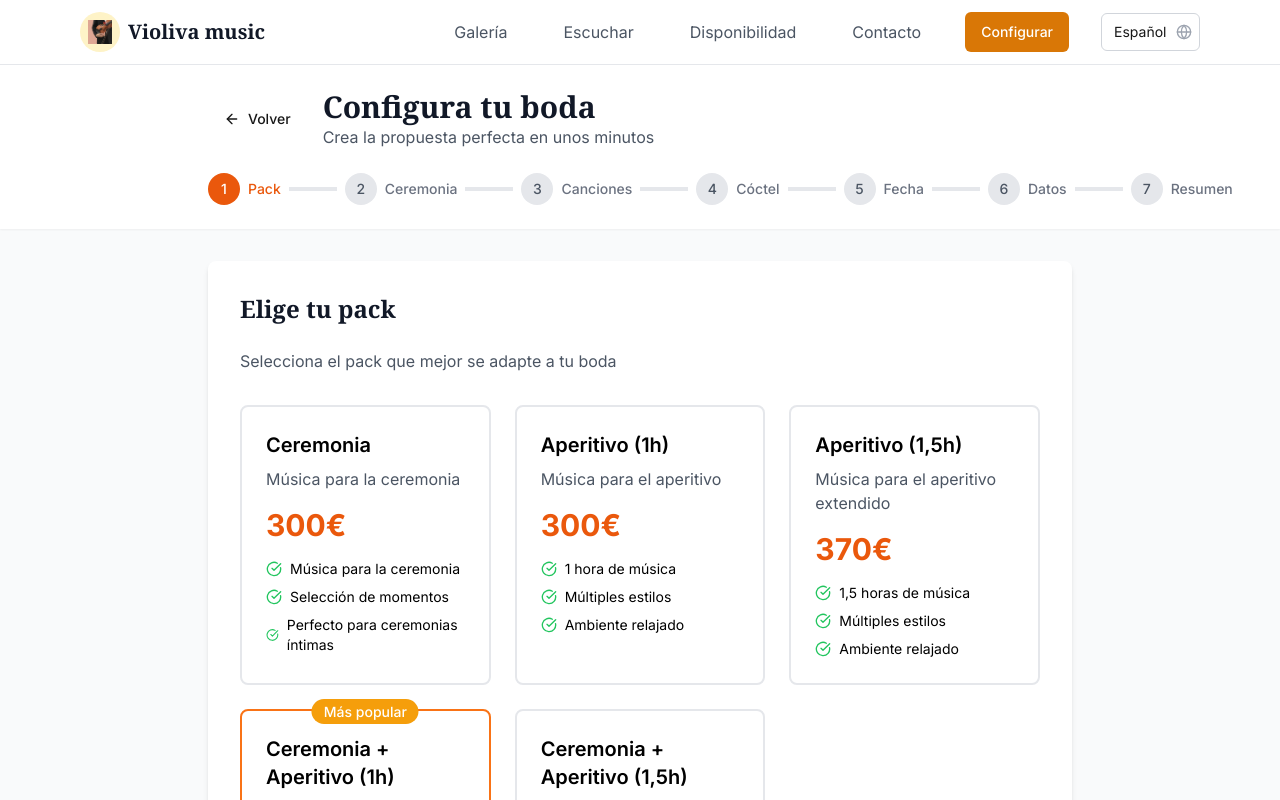
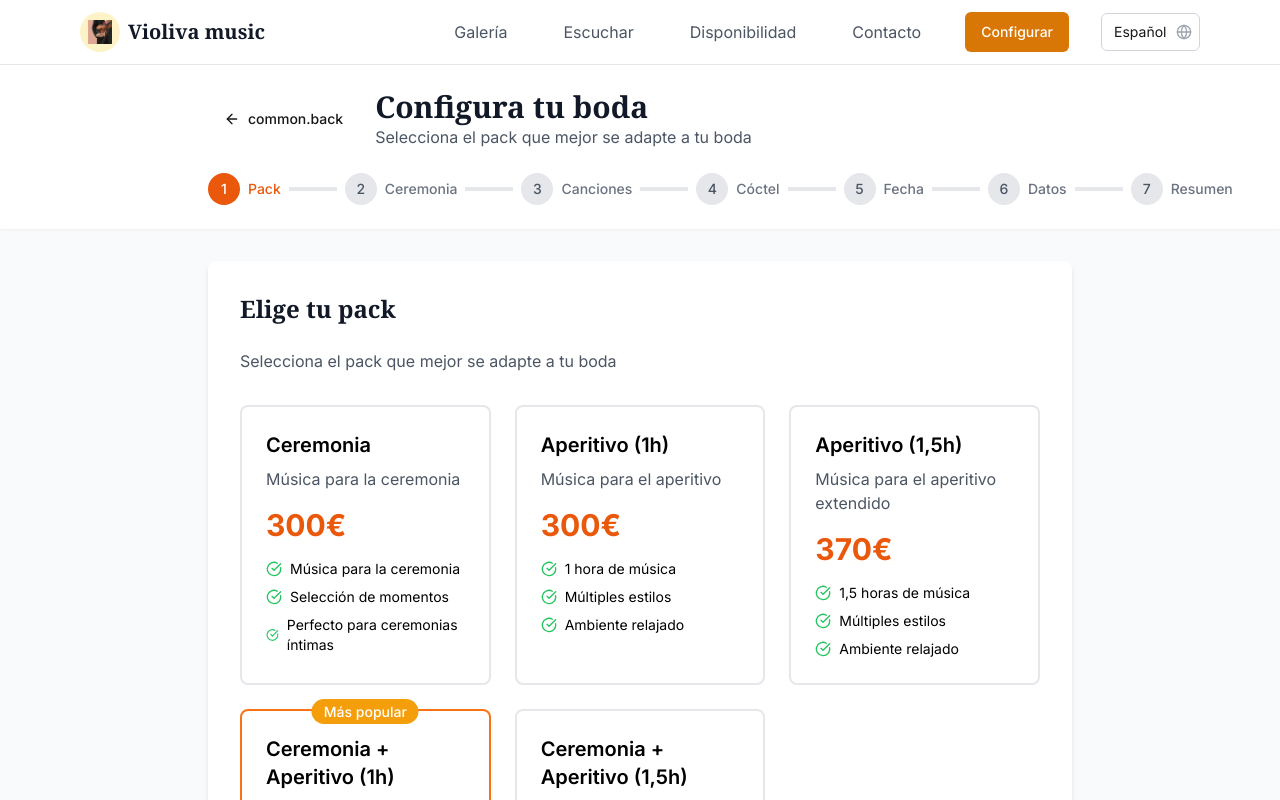
Before and after one commit to marcoliva96/violiva-web, a Next.js app: page /configura in a window 1280 px wide. Shown: the top 800 px of the page. Built offline with nearby package versions, Linux system fonts and the light colour scheme.

Commit message:
Fix: translate hardcoded Spanish text in configurator page to use i18n translations

```diff
--- a/src/app/configura/page.tsx
+++ b/src/app/configura/page.tsx
@@ -5,8 +5,10 @@ import { Button } from '@/components/ui/button'
 import { ConfiguratorWizard } from '@/components/ConfiguratorWizard'
 import { ArrowLeft } from 'lucide-react'
 import Link from 'next/link'
+import { useTranslation } from '@/hooks/useTranslation'
 
 export default function ConfiguraPage() {
+  const { t } = useTranslation()
   const [currentStep, setCurrentStep] = useState(1)
   const [bookingData, setBookingData] = useState<Record<string, unknown> | null>(null)
 
@@ -88,15 +90,15 @@ export default function ConfiguraPage() {
             <Button variant="ghost" asChild>
               <Link href="/">
                 <ArrowLeft className="h-4 w-4 mr-2" />
-                Volver
+                {t('common.back')}
               </Link>
             </Button>
             <div>
               <h1 className="text-3xl font-serif font-bold text-gray-900">
-                Configura tu boda
+                {t('configure.title')}
               </h1>
               <p className="text-gray-600">
-                Crea la propuesta perfecta en unos minutos
+                {t('configure.subtitle')}
               </p>
             </div>
           </div>
```
